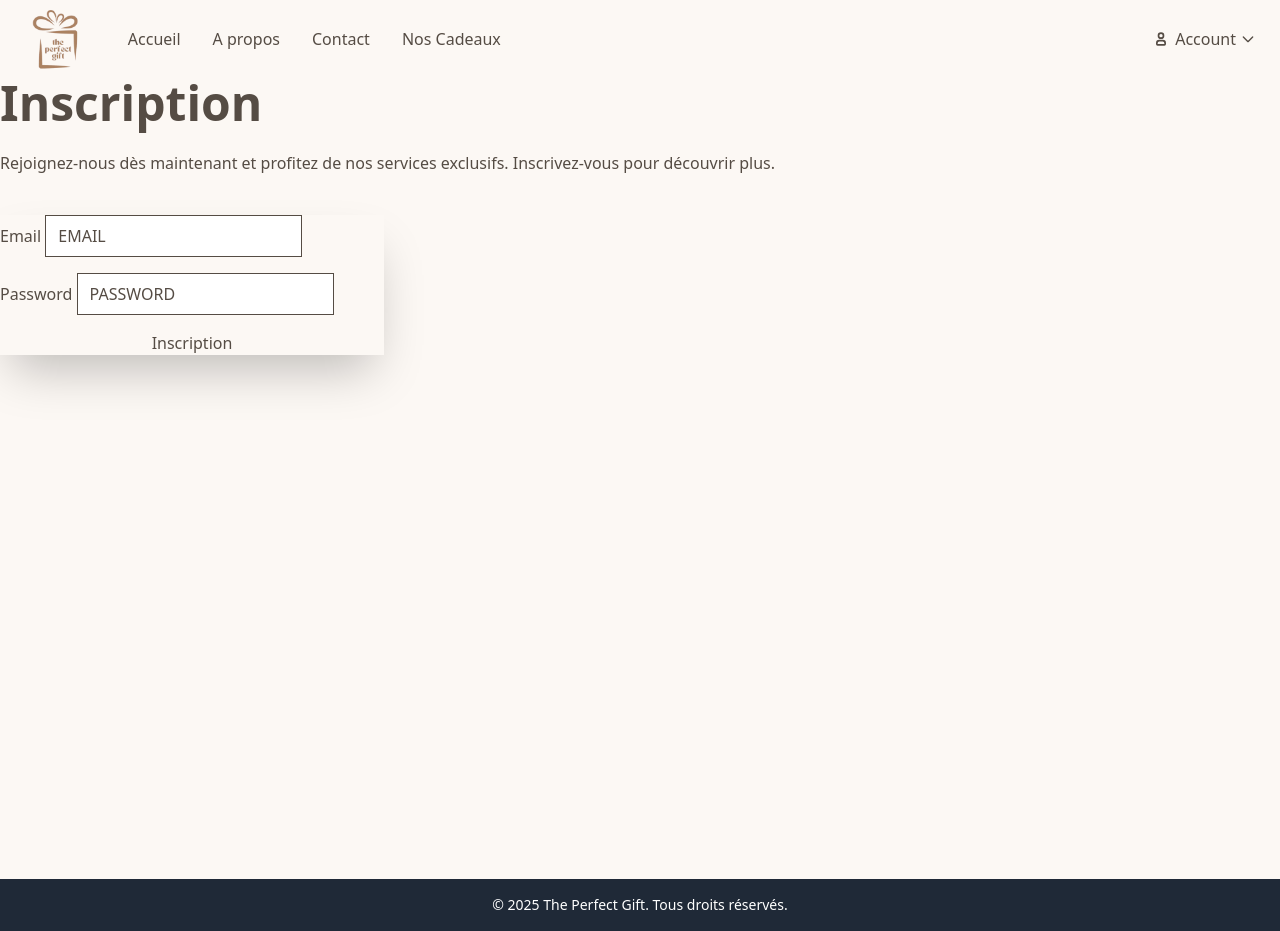
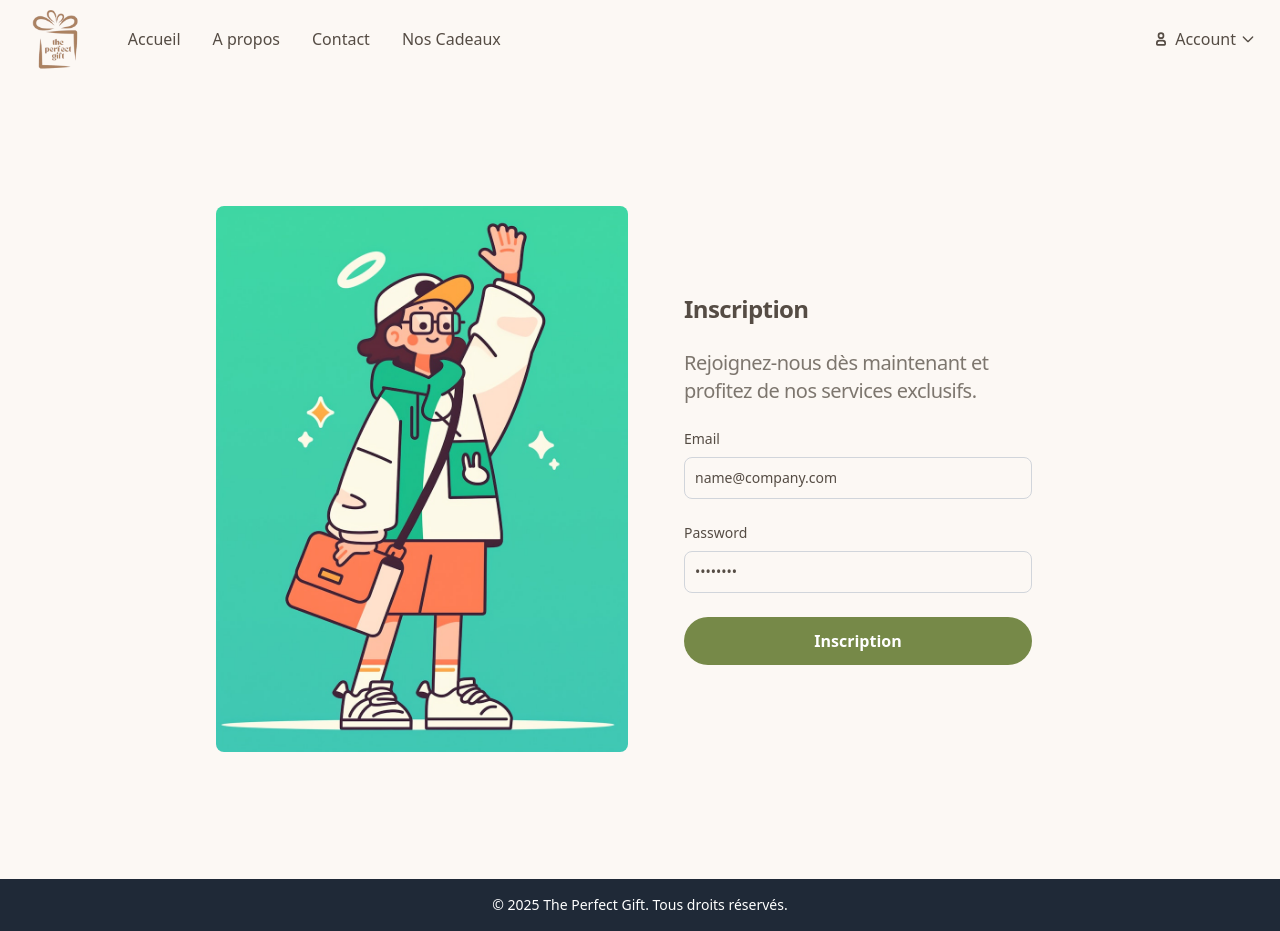
Before and after one commit to TodereanRaul/PerfectGiftPython, a Django app: page /account/signup/ in a window 1280 px wide. Shown: the part 37-968 px from the top of the page. Run offline with Django 5.2, Linux system fonts and the light colour scheme; some libraries are stand-ins or nearby versions.

Commit message:
design my page - about

```diff
--- a/accounts/templates/accounts/signup.html
+++ b/accounts/templates/accounts/signup.html
@@ -1,51 +1,70 @@
-{% extends 'base.html' %} {% block content %}
+{% extends 'base.html' %} {% load static %} {% block content %}
 
-<div class="hero bg-base-200 min-h-screen">
-  <div class="hero-content flex-col lg:flex-row-reverse">
-    <div class="text-center lg:text-left">
-      <h1 class="text-5xl font-bold">Inscription</h1>
-      <p class="py-6">
+<section class="min-h-screen flex items-center justify-center">
+  <div
+    class="flex flex-col md:flex-row items-center justify-center w-full max-w-4xl p-6 space-y-6 md:space-y-0 md:space-x-6"
+  >
+    <div class="block w-full md:w-1/2">
+      <img
+        src="{% static 'images/welcome.jpeg' %}"
+        alt="signup"
+        class="object-cover w-full h-full rounded-lg"
+      />
+    </div>
+    <div class="w-full md:w-1/2">
+      <div class="p-6 space-y-4 md:space-y-6 sm:p-8">
+        <h1
+          class="text-xl font-bold leading-tight tracking-tight md:text-2xl text-primary"
+        >
+          Inscription
+        </h1>
+        <p
+          class="text-lg font-medium leading-tight tracking-tight md:text-xl text-secondary"
+        >
           Rejoignez-nous dès maintenant et profitez de nos services exclusifs.
-        Inscrivez-vous pour découvrir plus.
         </p>
-    </div>
-    <div class="card bg-base-100 w-full max-w-sm shrink-0 shadow-2xl">
-      <form method="POST" class="card-body space-y-4">
+        <form method="POST" class="space-y-4 md:space-y-6">
           {% csrf_token %}
-        <div class="form-control">
-          <label for="email" class="label">
-            <span class="label-text">Email</span>
-          </label>
+          <div>
+            <label
+              for="email"
+              class="block mb-2 text-sm font-medium text-primary"
+              >Email</label
+            >
             <input
               type="email"
               name="email"
               id="email"
-            placeholder="EMAIL"
+              class="bg-blanc border border-gray-300 text-primary text-sm rounded-lg focus:ring-primary-600 focus:border-primary-600 block w-full p-2.5"
+              placeholder="name@company.com"
               required
-            class="input input-bordered"
             />
           </div>
-        <div class="form-control">
-          <label for="password" class="label">
-            <span class="label-text">Password</span>
-          </label>
+          <div>
+            <label
+              for="password"
+              class="block mb-2 text-sm font-medium text-primary"
+              >Password</label
+            >
             <input
               type="password"
               name="password"
               id="password"
-            placeholder="PASSWORD"
+              placeholder="••••••••"
+              class="bg-blanc border border-gray-300 text-primary text-sm rounded-lg focus:ring-primary-600 focus:border-primary-600 block w-full p-2.5"
               required
-            class="input input-bordered"
             />
           </div>
-        <div class="form-control mt-6">
-          <button type="submit" class="btn btn-primary w-full">
+          <button
+            type="submit"
+            class="w-full items-center justify-center px-5 py-3 text-base font-semibold text-center rounded-full bg-[#768948] hover:bg-[#5a6b32] transition ease-in text-white"
+          >
             Inscription
           </button>
-        </div>
         </form>
       </div>
     </div>
   </div>
+</section>
 
 {% endblock %}
--- a/store/urls.py
+++ b/store/urls.py
@@ -1,11 +1,12 @@
 from django.urls import path
 
-from store.views import cart, delete_cart, product_detail, add_to_cart, create_checkout_session, \
+from store.views import about, cart, delete_cart, product_detail, add_to_cart, create_checkout_session, \
     checkout_success, product_list, stripe_webhook
 
 app_name = "store"
 
 urlpatterns = [
+    path('about', about, name="about"),
     path('product-list', product_list, name="product-list"),
     path('cart', cart, name="cart"),
     path('stripe-webhook/', stripe_webhook, name="stripe-webhook"),
--- a/store/views.py
+++ b/store/views.py
@@ -22,6 +22,9 @@ stripe.api_key = settings.STRIPE_API_KEY
 
 def index(request):
     return render(request, 'store/index.html')
+
+def about(request):
+    return render(request, 'store/about.html')
 
 def product_list(request):
     products = Product.objects.all()
--- a/templates/base.html
+++ b/templates/base.html
@@ -162,7 +162,7 @@
               </li>
               <li class="shrink-0">
                 <a
-                  href="#"
+                  href="{% url 'store:about' %}"
                   title=""
                   class="flex text-base font-medium hover:text-accent duration-100 ease-in"
                 >
@@ -386,7 +386,7 @@
               <a href="{% url 'index' %}" class="">Accueil</a>
             </li>
             <li>
-              <a href="{% url 'accounts:profile' %}" class="">A propos</a>
+              <a href="{% url 'store:about' %}" class="">A propos</a>
             </li>
             <li>
               <a href="{% url 'store:product-list' %}" class="">Nos Cadeaux</a>
--- a/theme/static/css/dist/styles.css
+++ b/theme/static/css/dist/styles.css
@@ -1651,6 +1660,10 @@ input[type="range"]::-ms-fill-lower {
 
 .max-w-sm {
   max-width: 24rem;
+}
+
+.max-w-4xl {
+  max-width: 56rem;
 }
 
 .flex-shrink-0 {
@@ -1963,6 +1971,10 @@ input[type="range"]::-ms-fill-lower {
   padding: 0.5rem;
 }
 
+.p-2\.5 {
+  padding: 0.625rem;
+}
+
 .p-3 {
   padding: 0.75rem;
 }
@@ -1981,10 +1993,6 @@ input[type="range"]::-ms-fill-lower {
 
 .p-8 {
   padding: 2rem;
-}
-
-.p-2\.5 {
-  padding: 0.625rem;
 }
 
 .px-2\.5 {
@@ -2507,14 +2476,18 @@ input[type="range"]::-ms-fill-lower {
     height: 100vh;
   }
 
-  .md\:w-full {
-    width: 100%;
+  .md\:w-1\/2 {
+    width: 50%;
   }
 
   .md\:grow-0 {
     flex-grow: 0;
   }
 
+  .md\:grid-cols-2 {
+    grid-template-columns: repeat(2, minmax(0, 1fr));
+  }
+
   .md\:grid-cols-3 {
     grid-template-columns: repeat(3, minmax(0, 1fr));
   }
@@ -2555,16 +2520,24 @@ input[type="range"]::-ms-fill-lower {
     margin-bottom: calc(1.5rem * var(--tw-space-y-reverse));
   }
 
+  .md\:space-x-6 > :not([hidden]) ~ :not([hidden]) {
+    --tw-space-x-reverse: 0;
+    margin-right: calc(1.5rem * var(--tw-space-x-reverse));
+    margin-left: calc(1.5rem * calc(1 - var(--tw-space-x-reverse)));
+  }
+
+  .md\:space-y-0 > :not([hidden]) ~ :not([hidden]) {
+    --tw-space-y-reverse: 0;
+    margin-top: calc(0px * calc(1 - var(--tw-space-y-reverse)));
+    margin-bottom: calc(0px * var(--tw-space-y-reverse));
+  }
+
   .md\:border-r {
     border-right-width: 1px;
   }
 
   .md\:border-gray-950\/30 {
     border-color: rgb(3 7 18 / 0.3);
-  }
-
-  .md\:p-0 {
-    padding: 0px;
   }
 
   .md\:px-0 {
@@ -2586,6 +2559,11 @@ input[type="range"]::-ms-fill-lower {
     padding-right: 2rem;
   }
 
+  .md\:text-2xl {
+    font-size: 1.5rem;
+    line-height: 2rem;
+  }
+
   .md\:text-4xl {
     font-size: 2.25rem;
     line-height: 2.5rem;
@@ -2601,9 +2579,9 @@ input[type="range"]::-ms-fill-lower {
     line-height: 1.75rem;
   }
 
-  .md\:text-2xl {
-    font-size: 1.5rem;
-    line-height: 2rem;
+  .md\:text-xl {
+    font-size: 1.25rem;
+    line-height: 1.75rem;
   }
 
   .md\:last\:border-none:last-child {
```
Also changed, not shown: other parts of theme/static/css/dist/styles.css (+76 -135 lines), accounts/forms.py (+17 -2 lines), accounts/templates/accounts/login.html (+17 -12 lines), accounts/templates/accounts/profile.html (+22 -13 lines), store/templates/store/about.html (added, +45 -0 lines), db.sqlite3, theme/static/images/about.png (added), theme/static/images/welcome.jpeg (added). Lines whose indentation alone changed are shown as unchanged.
